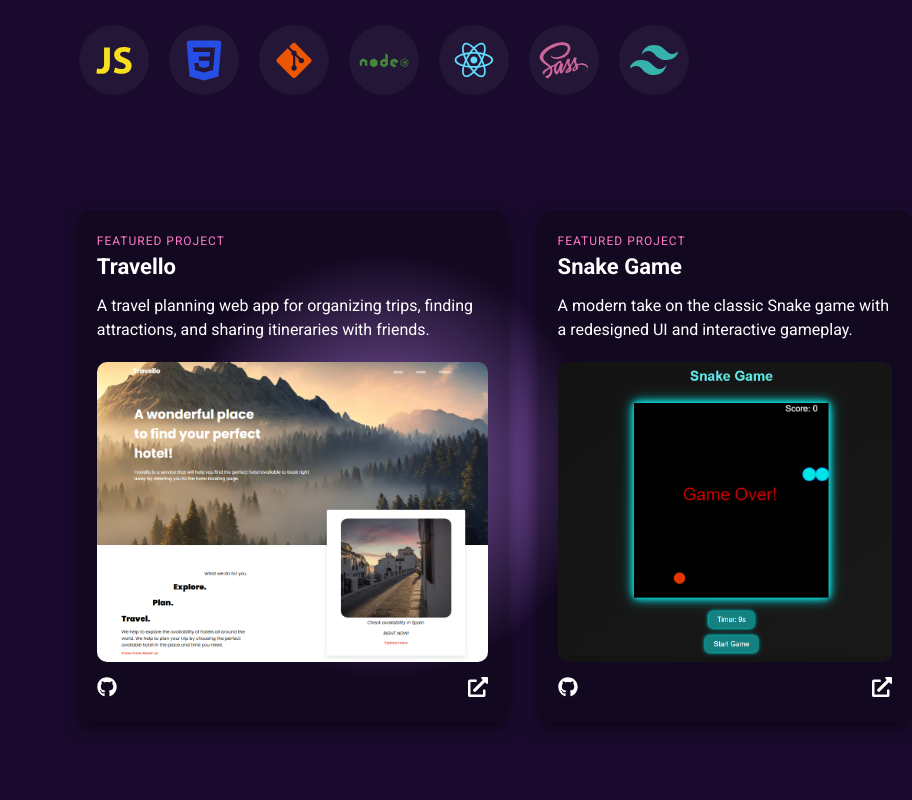
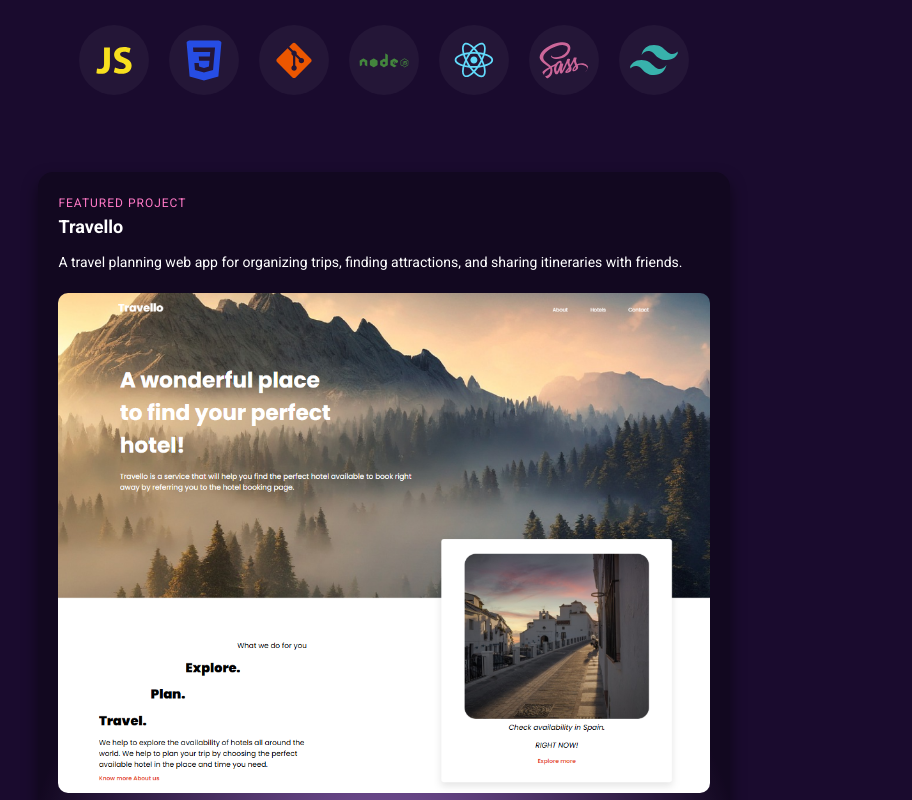
Before and after one commit to yaroslavami/portfolio, a React (Create React App) app: page / in a window 768 px wide. Shown: the part 1940-2740 px from the top of the page, 912 px wide, since content can reach past the window. Built offline with nearby package versions, Linux system fonts and the light colour scheme.

Commit message:
responsiveness added to example section

```diff
--- a/src/Components/HomePage/ExampleProject/Example.css
+++ b/src/Components/HomePage/ExampleProject/Example.css
@@ -12,7 +12,6 @@
 /* Styling for each project card */
 .project-card {
     background: rgba(0, 0, 0, 0.3);
-    /* 30% transparent black overlay */
     border-radius: 15px;
     padding: 20px;
     color: white;
@@ -54,7 +53,7 @@
 
 /* Preview image styling */
 .project-preview img {
-    width: auto;
+    max-width: 300px;
     height: 300px;
     border-radius: 10px;
     margin: 0 auto;
@@ -78,3 +77,47 @@
 .project-links a:hover {
     color: #ff79c6;
 }
+
+/* Responsive styles for small screens (500px - 768px) */
+@media (max-width: 768px) and (min-width: 500px) {
+    .project-grid {
+        grid-template-columns: 1fr;
+        padding: 5%;
+    }
+
+    .project-preview img {
+        max-width: 100%;
+        height: auto;
+    }
+
+    .project-title {
+        font-size: 18px;
+    }
+
+    .project-description {
+        font-size: 14px;
+    }
+
+    .project-links a {
+        font-size: 18px;
+    }
+}
+
+/* Further Responsive styles for very small screens (<500px) */
+@media (max-width: 499px) {
+    .project-card {
+        padding: 15px;
+    }
+
+    .project-title {
+        font-size: 16px;
+    }
+
+    .project-description {
+        font-size: 12px;
+    }
+
+    .project-links a {
+        font-size: 16px;
+    }
+}
```
